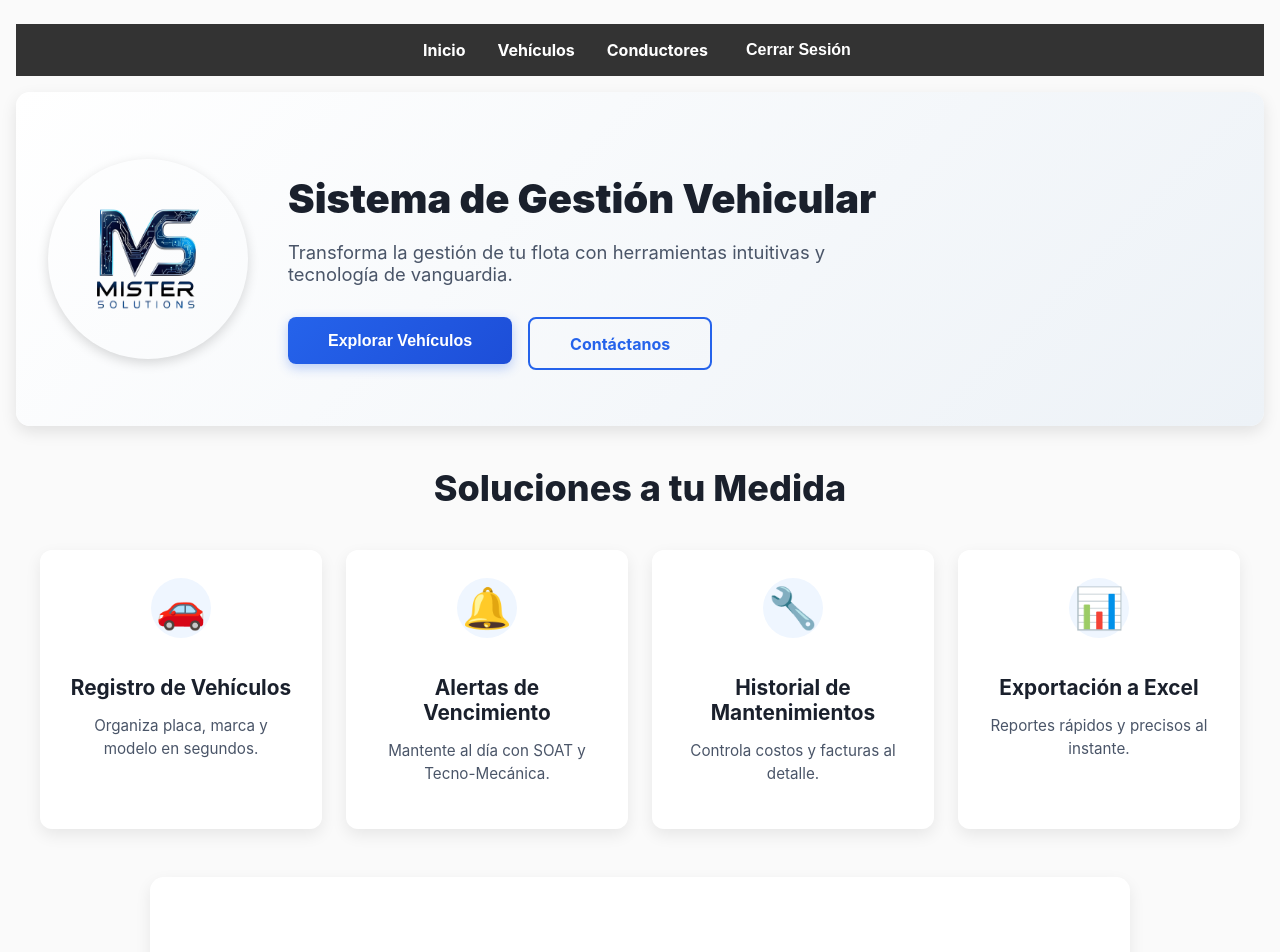
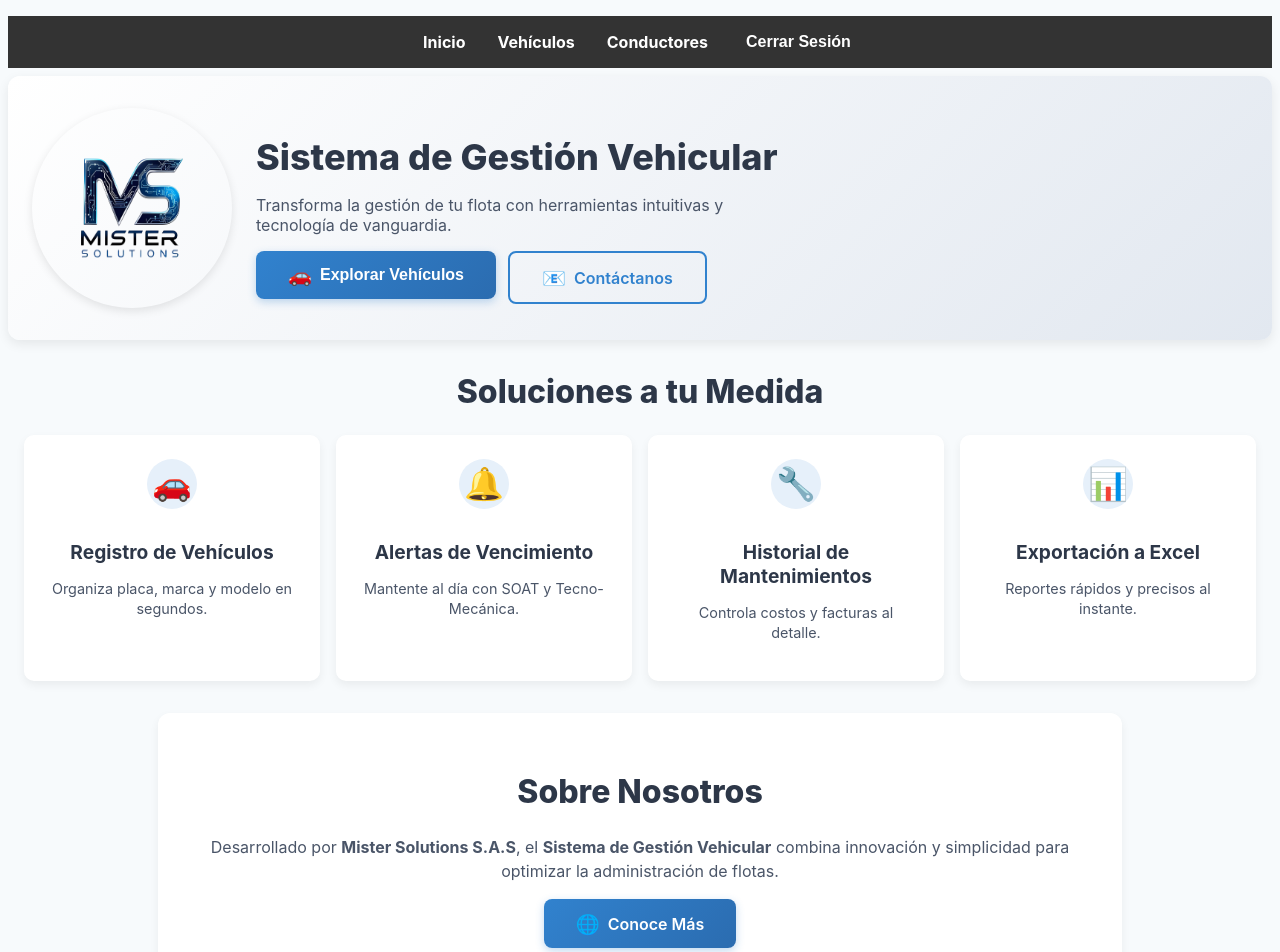
Before and after one commit to MisterSolutionsSas/vehiculos-conductores-pwa, a Next.js app: page / in a window 1280 px wide. Shown: the top 952 px of the page. Built offline with nearby package versions, Linux system fonts and the light colour scheme; sample sign-in values are in the browser's storage.

Commit message:
Mejoras graficas 2.0

```diff
--- a/src/pages/index.js
+++ b/src/pages/index.js
@@ -1,10 +1,21 @@
+import { useState, useEffect } from 'react';
 import Navbar from '../components/Navbar';
 import withAuth from '../utils/withAuth';
 import Link from 'next/link';
 import Image from 'next/image';
 
 function Home() {
-  const isMobile = typeof window !== 'undefined' && window.innerWidth < 600;
+  const [isMobile, setIsMobile] = useState(false);
+
+  // Detectar si es móvil de forma dinámica
+  useEffect(() => {
+    const handleResize = () => {
+      setIsMobile(window.innerWidth < 600);
+    };
+    handleResize(); // Ejecutar al montar
+    window.addEventListener('resize', handleResize);
+    return () => window.removeEventListener('resize', handleResize);
+  }, []);
 
   return (
     <div style={styles.container}>
@@ -15,7 +26,8 @@ function Home() {
             <Image
               src="/logo-placeholder.png"
               alt="Logo Sistema de Gestión Vehicular"
-              width={isMobile ? 200 : 200} height={isMobile ? 200 : 200}
+              width={isMobile ? 150 : 200}
+              height={isMobile ? 150 : 200}
               style={styles.logo}
               priority
             />
@@ -27,18 +39,13 @@ function Home() {
             <p style={{ ...styles.subtitle, ...(isMobile ? styles.subtitleMobile : {}) }}>
               Transforma la gestión de tu flota con herramientas intuitivas y tecnología de vanguardia.
             </p>
-            <div
-              style={{
-                ...styles.ctaContainer,
-                justifyContent: isMobile ? 'center' : 'flex-start',
-              }}
-            >
+            <div style={{ ...styles.ctaContainer, ...(isMobile ? styles.ctaContainerMobile : {}) }}>
               <Link href="/vehiculos">
                 <button
                   style={{ ...styles.ctaButton, ...(isMobile ? styles.ctaButtonMobile : {}) }}
                   aria-label="Explorar vehículos"
                 >
-                  Explorar Vehículos
+                  <span style={styles.buttonIcon}>🚗</span> Explorar Vehículos
                 </button>
               </Link>
               <a
@@ -46,7 +53,7 @@ function Home() {
                 style={{ ...styles.secondaryButton, ...(isMobile ? styles.secondaryButtonMobile : {}) }}
                 aria-label="Contactar soporte"
               >
-                Contáctanos
+                <span style={styles.buttonIcon}>📧</span> Contáctanos
               </a>
             </div>
           </div>
@@ -58,42 +65,25 @@ function Home() {
           Soluciones a tu Medida
         </h2>
         <div style={{ ...styles.featuresGrid, ...(isMobile ? styles.featuresGridMobile : {}) }}>
-          <div style={{ ...styles.featureCard, ...(isMobile ? styles.featureCardMobile : {}) }}>
-            <span style={styles.featureEmoji}>🚗</span>
-            <h3 style={{ ...styles.featureTitle, ...(isMobile ? styles.featureTitleMobile : {}) }}>
-              Registro de Vehículos
-            </h3>
-            <p style={{ ...styles.featureText, ...(isMobile ? styles.featureTextMobile : {}) }}>
-              Organiza placa, marca y modelo en segundos.
-            </p>
-          </div>
-          <div style={{ ...styles.featureCard, ...(isMobile ? styles.featureCardMobile : {}) }}>
-            <span style={styles.featureEmoji}>🔔</span>
-            <h3 style={{ ...styles.featureTitle, ...(isMobile ? styles.featureTitleMobile : {}) }}>
-              Alertas de Vencimiento
-            </h3>
-            <p style={{ ...styles.featureText, ...(isMobile ? styles.featureTextMobile : {}) }}>
-              Mantente al día con SOAT y Tecno-Mecánica.
-            </p>
-          </div>
-          <div style={{ ...styles.featureCard, ...(isMobile ? styles.featureCardMobile : {}) }}>
-            <span style={styles.featureEmoji}>🔧</span>
-            <h3 style={{ ...styles.featureTitle, ...(isMobile ? styles.featureTitleMobile : {}) }}>
-              Historial de Mantenimientos
-            </h3>
-            <p style={{ ...styles.featureText, ...(isMobile ? styles.featureTextMobile : {}) }}>
-              Controla costos y facturas al detalle.
-            </p>
-          </div>
-          <div style={{ ...styles.featureCard, ...(isMobile ? styles.featureCardMobile : {}) }}>
-            <span style={styles.featureEmoji}>📊</span>
-            <h3 style={{ ...styles.featureTitle, ...(isMobile ? styles.featureTitleMobile : {}) }}>
-              Exportación a Excel
-            </h3>
-            <p style={{ ...styles.featureText, ...(isMobile ? styles.featureTextMobile : {}) }}>
-              Reportes rápidos y precisos al instante.
-            </p>
-          </div>
+          {[
+            { emoji: '🚗', title: 'Registro de Vehículos', text: 'Organiza placa, marca y modelo en segundos.' },
+            { emoji: '🔔', title: 'Alertas de Vencimiento', text: 'Mantente al día con SOAT y Tecno-Mecánica.' },
+            { emoji: '🔧', title: 'Historial de Mantenimientos', text: 'Controla costos y facturas al detalle.' },
+            { emoji: '📊', title: 'Exportación a Excel', text: 'Reportes rápidos y precisos al instante.' },
+          ].map((feature, index) => (
+            <div
+              key={index}
+              style={{ ...styles.featureCard, ...(isMobile ? styles.featureCardMobile : {}) }}
+            >
+              <span style={styles.featureEmoji}>{feature.emoji}</span>
+              <h3 style={{ ...styles.featureTitle, ...(isMobile ? styles.featureTitleMobile : {}) }}>
+                {feature.title}
+              </h3>
+              <p style={{ ...styles.featureText, ...(isMobile ? styles.featureTextMobile : {}) }}>
+                {feature.text}
+              </p>
+            </div>
+          ))}
         </div>
       </section>
 
@@ -111,7 +101,7 @@ function Home() {
           rel="noopener noreferrer"
           aria-label="Visitar Mister Solutions"
         >
-          Conoce Más
+          <span style={styles.buttonIcon}>🌐</span> Conoce Más
         </a>
       </section>
 
@@ -147,38 +137,35 @@ function Home() {
 const styles = {
   container: {
     minHeight: '100vh',
-    backgroundColor: '#fafafa',
+    backgroundColor: '#f7fafc',
     fontFamily: "'Inter', sans-serif",
-    padding: '1.5rem 1rem',
+    padding: '1rem 0.5rem',
     overflowX: 'hidden',
   },
   // Header
   header: {
-    background: 'linear-gradient(135deg, #ffffff 0%, #edf2f7 100%)',
-    borderRadius: '14px',
-    margin: '1rem 0 2.5rem',
-    padding: '3.5rem 2rem',
-    boxShadow: '0 6px 16px rgba(0,0,0,0.1)',
-    opacity: 0,
-    transform: 'translateY(30px)',
-    animation: 'fadeIn 0.8s ease-out forwards',
+    background: 'linear-gradient(135deg, #ffffff 0%, #e2e8f0 100%)',
+    borderRadius: '12px',
+    margin: '0.5rem 0 2rem',
+    padding: '2rem 1.5rem',
+    boxShadow: '0 4px 12px rgba(0,0,0,0.08)',
+    animation: 'fadeIn 0.6s ease-out forwards',
   },
   headerMobile: {
-    padding: '1.75rem 0.75rem',
-    margin: '0.5rem 0 1.5rem',
+    padding: '1rem 0.5rem',
+    margin: '0.25rem 0 1rem',
   },
   headerContent: {
     maxWidth: '1280px',
     margin: '0 auto',
     display: 'flex',
     alignItems: 'center',
-    gap: '2.5rem',
+    gap: '1.5rem',
   },
   headerContentMobile: {
     flexDirection: 'column',
-    gap: '1rem',
+    gap: '0.75rem',
     alignItems: 'center',
-    justifyContent: 'center',
     textAlign: 'center',
   },
   logoContainer: {
@@ -192,8 +179,8 @@ const styles = {
   },
   logo: {
     borderRadius: '50%',
-    boxShadow: '0 4px 12px rgba(0,0,0,0.15)',
-    transition: 'transform 0.3s',
+    boxShadow: '0 3px 10px rgba(0,0,0,0.1)',
+    transition: 'transform 0.3s ease',
   },
   headerText: {
     flex: 1,
@@ -202,191 +189,204 @@ const styles = {
     display: 'flex',
     flexDirection: 'column',
     alignItems: 'center',
-    maxWidth: '100%',
+    maxWidth: '95%',
   },
   title: {
-    fontSize: '2.5rem',
-    fontWeight: '900',
-    color: '#1a202c',
-    marginBottom: '0.75rem',
+    fontSize: '2.25rem',
+    fontWeight: '800',
+    color: '#2d3748',
+    marginBottom: '0.5rem',
     lineHeight: '1.2',
   },
   titleMobile: {
-    fontSize: '1.8rem',
-    margin: '0.5rem 0',
+    fontSize: '1.5rem',
+    margin: '0.25rem 0',
   },
   subtitle: {
-    fontSize: '1.15rem',
+    fontSize: '1rem',
     fontWeight: '400',
     color: '#4a5568',
-    marginBottom: '2rem',
-    maxWidth: '600px',
+    marginBottom: '1rem',
+    maxWidth: '500px',
   },
   subtitleMobile: {
-    fontSize: '1rem',
-    marginBottom: '1.25rem',
+    fontSize: '0.9rem',
+    marginBottom: '0.75rem',
     maxWidth: '90%',
   },
   ctaContainer: {
     display: 'flex',
-    gap: '1rem',
+    gap: '0.75rem',
     flexWrap: 'wrap',
+    justifyContent: 'flex-start',
+  },
+  ctaContainerMobile: {
+    justifyContent: 'center',
   },
   ctaButton: {
-    padding: '0.9rem 2.5rem',
-    background: 'linear-gradient(135deg, #2563eb 0%, #1d4ed8 100%)',
-    color: '#ffffff',
+    padding: '0.8rem 2rem',
+    background: 'linear-gradient(135deg, #3182ce 0%, #2b6cb0 100%)',
+    color: '#fff',
     border: 'none',
     borderRadius: '8px',
     fontSize: '1rem',
-    fontWeight: '700',
+    fontWeight: '600',
     cursor: 'pointer',
-    transition: 'transform 0.2s, box-shadow 0.3s',
-    boxShadow: '0 4px 12px rgba(37,99,235,0.3)',
+    transition: 'transform 0.2s, box-shadow 0.3s, background 0.3s',
+    boxShadow: '0 3px 8px rgba(49,130,206,0.3)',
+    display: 'flex',
+    alignItems: 'center',
+    gap: '0.5rem',
   },
   ctaButtonMobile: {
-    padding: '0.7rem 2rem',
+    padding: '0.7rem 1.5rem',
     fontSize: '0.95rem',
   },
   secondaryButton: {
-    padding: '0.9rem 2.5rem',
+    padding: '0.8rem 2rem',
     backgroundColor: 'transparent',
-    color: '#2563eb',
-    border: '2px solid #2563eb',
+    color: '#3182ce',
+    border: '2px solid #3182ce',
     borderRadius: '8px',
     fontSize: '1rem',
-    fontWeight: '700',
+    fontWeight: '600',
     cursor: 'pointer',
     textDecoration: 'none',
     transition: 'background-color 0.3s, color 0.3s, box-shadow 0.3s',
+    display: 'flex',
+    alignItems: 'center',
+    gap: '0.5rem',
   },
   secondaryButtonMobile: {
-    padding: '0.7rem 2rem',
+    padding: '0.7rem 1.5rem',
     fontSize: '0.95rem',
+  },
+  buttonIcon: {
+    fontSize: '1.2rem',
   },
   // Features Section
   featuresSection: {
     maxWidth: '1280px',
-    margin: '0 auto 3rem',
-    padding: '0 1.5rem',
-    opacity: 0,
-    transform: 'translateY(30px)',
-    animation: 'fadeIn 0.8s ease-out 0.3s forwards',
+    margin: '0 auto 2rem',
+    padding: '0 1rem',
+    animation: 'fadeIn 0.6s ease-out 0.2s forwards',
   },
   featuresSectionMobile: {
-    margin: '0 auto 2rem',
-    padding: '0 0.75rem',
+    margin: '0 auto 1.5rem',
+    padding: '0 0.5rem',
   },
   sectionTitle: {
-    fontSize: '2.25rem',
+    fontSize: '2rem',
     fontWeight: '800',
-    color: '#1a202c',
+    color: '#2d3748',
     textAlign: 'center',
-    marginBottom: '2.5rem',
+    marginBottom: '1.5rem',
   },
   sectionTitleMobile: {
-    fontSize: '1.75rem',
-    marginBottom: '1.5rem',
+    fontSize: '1.5rem',
+    marginBottom: '1rem',
   },
   featuresGrid: {
     display: 'grid',
-    gridTemplateColumns: 'repeat(auto-fit, minmax(240px, 1fr))',
-    gap: '1.5rem',
+    gridTemplateColumns: 'repeat(auto-fit, minmax(220px, 1fr))',
+    gap: '1rem',
   },
   featuresGridMobile: {
-    gap: '1rem',
+    gridTemplateColumns: '1fr',
+    gap: '0.75rem',
   },
   featureCard: {
-    backgroundColor: '#ffffff',
-    padding: '1.75rem',
-    borderRadius: '12px',
-    boxShadow: '0 6px 16px rgba(0,0,0,0.08)',
+    backgroundColor: '#fff',
+    padding: '1.5rem',
+    borderRadius: '10px',
+    boxShadow: '0 4px 10px rgba(0,0,0,0.06)',
     textAlign: 'center',
-    transition: 'transform 0.3s, box-shadow 0.3s',
+    transition: 'transform 0.3s ease, box-shadow 0.3s ease',
   },
   featureCardMobile: {
-    padding: '1.25rem',
+    padding: '1rem',
   },
   featureEmoji: {
-    fontSize: '2.5rem',
-    width: '60px',
-    height: '60px',
-    lineHeight: '60px',
-    backgroundColor: '#eff6ff',
+    fontSize: '2rem',
+    width: '50px',
+    height: '50px',
+    lineHeight: '50px',
+    backgroundColor: '#e6f0fa',
     borderRadius: '50%',
     display: 'inline-flex',
     alignItems: 'center',
     justifyContent: 'center',
-    marginBottom: '1rem',
+    marginBottom: '0.75rem',
   },
   featureTitle: {
-    fontSize: '1.3rem',
+    fontSize: '1.2rem',
     fontWeight: '700',
-    color: '#1a202c',
-    marginBottom: '0.5rem',
+    color: '#2d3748',
+    marginBottom: '0.4rem',
   },
   featureTitleMobile: {
-    fontSize: '1.15rem',
+    fontSize: '1.1rem',
   },
   featureText: {
-    fontSize: '0.95rem',
+    fontSize: '0.9rem',
     color: '#4a5568',
-    lineHeight: '1.5',
+    lineHeight: '1.4',
   },
   featureTextMobile: {
-    fontSize: '0.9rem',
+    fontSize: '0.85rem',
   },
   // About Section
   aboutSection: {
     maxWidth: '900px',
-    margin: '0 auto 3rem',
-    padding: '2.5rem',
-    backgroundColor: '#ffffff',
-    borderRadius: '14px',
-    boxShadow: '0 6px 16px rgba(0,0,0,0.08)',
+    margin: '0 auto 2rem',
+    padding: '2rem',
+    backgroundColor: '#fff',
+    borderRadius: '12px',
+    boxShadow: '0 4px 10px rgba(0,0,0,0.06)',
     textAlign: 'center',
-    opacity: 0,
-    transform: 'translateY(30px)',
-    animation: 'fadeIn 0.8s ease-out 0.5s forwards',
+    animation: 'fadeIn 0.6s ease-out 0.4s forwards',
   },
   aboutSectionMobile: {
     maxWidth: '100%',
-    margin: '0 0.75rem 2rem',
-    padding: '1.5rem',
+    margin: '0 0.5rem 1.5rem',
+    padding: '1rem',
   },
   aboutText: {
-    fontSize: '1.05rem',
+    fontSize: '1rem',
     color: '#4a5568',
-    lineHeight: '1.6',
-    marginBottom: '1.5rem',
+    lineHeight: '1.5',
+    marginBottom: '1rem',
   },
   aboutTextMobile: {
-    fontSize: '0.95rem',
-    marginBottom: '1rem',
+    fontSize: '0.9rem',
+    marginBottom: '0.75rem',
   },
   aboutButton: {
-    padding: '0.9rem 2.5rem',
-    background: 'linear-gradient(135deg, #2563eb 0%, #1d4ed8 100%)',
-    color: '#ffffff',
+    padding: '0.8rem 2rem',
+    background: 'linear-gradient(135deg, #3182ce 0%, #2b6cb0 100%)',
+    color: '#fff',
     borderRadius: '8px',
     fontSize: '1rem',
-    fontWeight: '700',
+    fontWeight: '600',
     textDecoration: 'none',
     transition: 'transform 0.2s, box-shadow 0.3s',
-    boxShadow: '0 4px 12px rgba(37,99,235,0.3)',
+    boxShadow: '0 3px 8px rgba(49,130,206,0.3)',
+    display: 'inline-flex',
+    alignItems: 'center',
+    gap: '0.5rem',
   },
   aboutButtonMobile: {
-    padding: '0.7rem 2rem',
+    padding: '0.7rem 1.5rem',
     fontSize: '0.95rem',
   },
   // Footer
   footer: {
-    backgroundColor: '#1a202c',
-    padding: '2rem 1rem',
+    backgroundColor: '#2d3748',
+    padding: '1.5rem 1rem',
     color: '#e2e8f0',
   },
   footerMobile: {
-    padding: '1.5rem 0.75rem',
+    padding: '1rem 0.5rem',
   },
   footerContent: {
     maxWidth: '1280px',
@@ -394,25 +394,25 @@ const styles = {
     display: 'flex',
     flexDirection: 'column',
     alignItems: 'center',
-    gap: '1rem',
+    gap: '0.75rem',
   },
   footerText: {
-    fontSize: '0.95rem',
+    fontSize: '0.9rem',
     color: '#e2e8f0',
     textAlign: 'center',
   },
   footerTextMobile: {
-    fontSize: '0.9rem',
+    fontSize: '0.85rem',
   },
   footerLinks: {
     display: 'flex',
-    gap: '1.5rem',
+    gap: '1rem',
     flexWrap: 'wrap',
     justifyContent: 'center',
   },
   footerLink: {
-    fontSize: '0.95rem',
-    color: '#93c5fd',
+    fontSize: '0.9rem',
+    color: '#90cdf4',
     textDecoration: 'none',
     transition: 'color 0.3s',
   },
```
